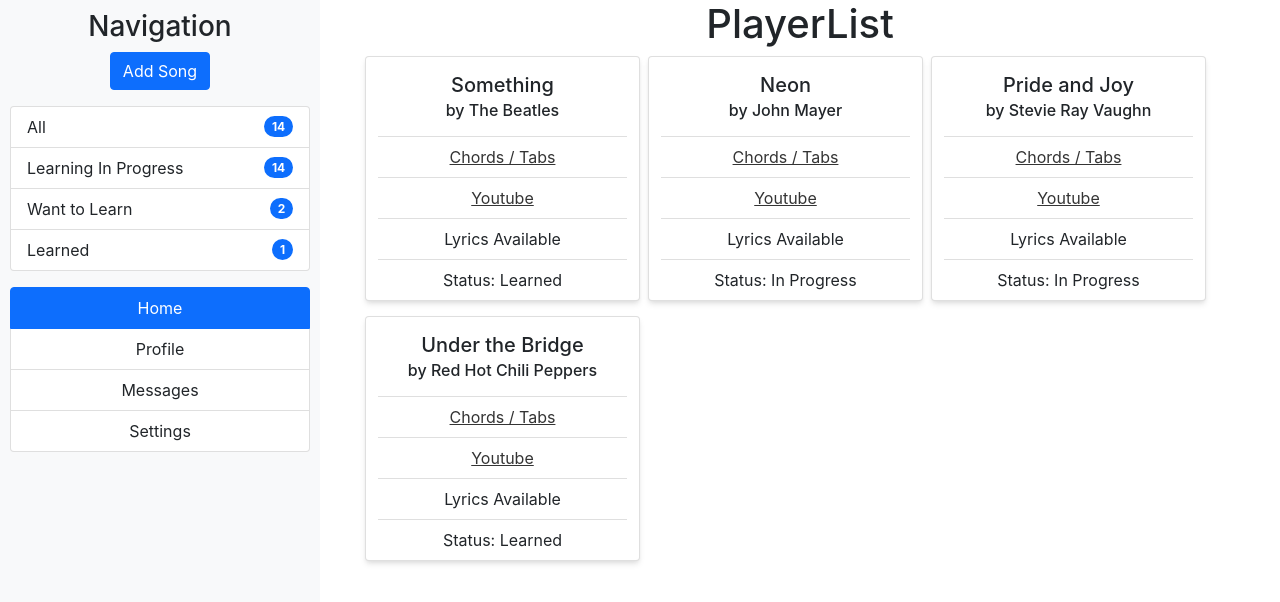
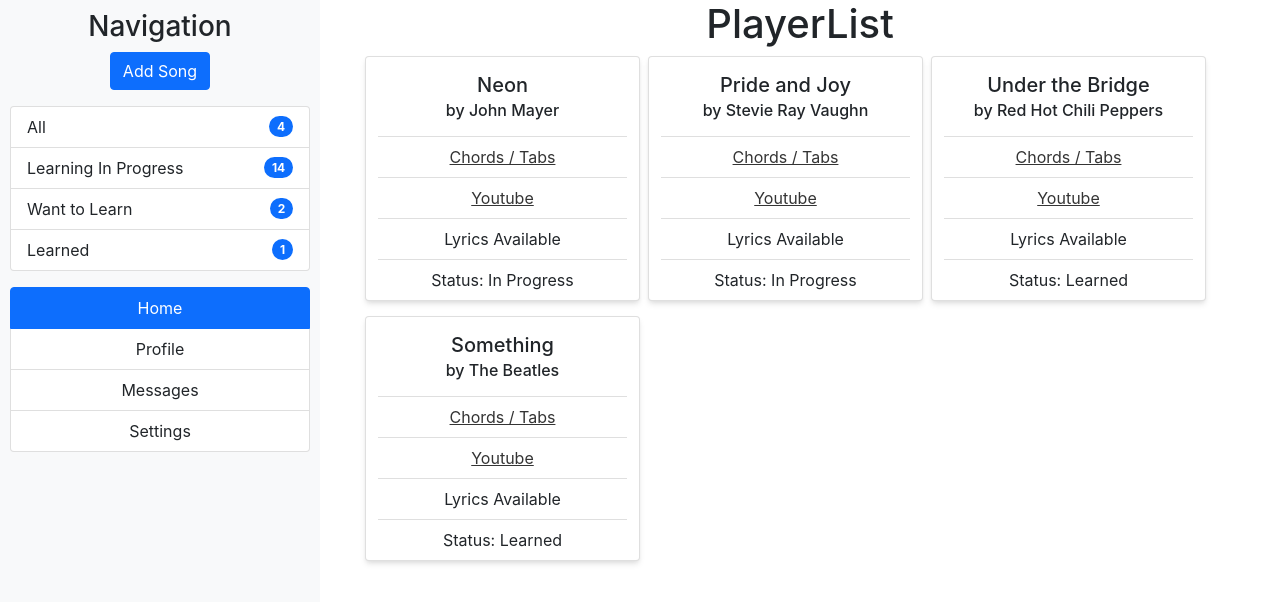
Before and after one commit to willconnell/PlayerList, a React (Create React App) app: page / in a window 1280 px wide. Shown: the top 602 px of the page. Built offline with nearby package versions, Linux system fonts and the light colour scheme.

Commit message:
Added view card functionality

```diff
--- a/src/App.js
+++ b/src/App.js
@@ -3,23 +3,18 @@
 import Sidebar from "./components/Sidebar.js";
 import Cards from "./components/Cards.js";
 import Heading from "./components/Heading.js";
-
 import AddModal from "./components/AddModal.js";
+import ViewCard from "./components/ViewCard";
+// import ViewCard from "./components/ViewCard.js";
 
 function App() {
   const [addShowing, setAddShowing] = useState(false);
+  const [viewCardShowing, setViewCardShowing] = useState(false);
+  const [viewableSong, setViewableSong] = useState("");
+  // const [numLearned, setNumLearned] = useState(0);
+  // const [numToLearn, setNumToLearn] = useState(0);
+  // const [numLearning, setNumLearning] = useState(0);
   const [songs, setSongs] = useState([
-    {
-      id: 1,
-      name: "Something",
-      artist: "The Beatles",
-      chords:
-        "https://tabs.ultimate-guitar.com/tab/the-beatles/something-chords-335727",
-      youtube: "https://www.youtube.com/watch?v=UelDrZ1aFeY",
-      status: "Learned",
-      notes: "",
-      lyrics: "",
-    },
     {
       id: 2,
       name: "Neon",
@@ -52,10 +47,32 @@
       notes: "",
       lyrics: "",
     },
+    {
+      id: 1,
+      name: "Something",
+      artist: "The Beatles",
+      chords:
+        "https://tabs.ultimate-guitar.com/tab/the-beatles/something-chords-335727",
+      youtube: "https://www.youtube.com/watch?v=UelDrZ1aFeY",
+      status: "Learned",
+      notes: "",
+      lyrics: "",
+    },
   ]);
 
   const toggleAddShowing = () => {
     setAddShowing(!addShowing);
+  };
+
+  const toggleViewCard = (id) => {
+    setViewCardShowing(!viewCardShowing);
+    // fetch song data by id and store in viewableSong
+    songs.map((song) => {
+      if (song.id === id) {
+        setViewableSong(song);
+      }
+    });
+    // console.log(songs.id);
   };
 
   const saveSong = () => {
@@ -83,7 +100,10 @@
 
   return (
     <div className="App">
-      <Sidebar toggle={toggleAddShowing} />
+      <Sidebar toggle={toggleAddShowing} allLen={songs.length} />
+      {viewCardShowing && (
+        <ViewCard toggle={toggleViewCard} song={viewableSong} />
+      )}
       {addShowing && (
         <AddModal
           toggle={toggleAddShowing}
@@ -95,7 +115,7 @@
       <Heading />
       <div className="container">
         <div className="row cards-container offset-3 d-flex">
-          <Cards songs={songs} />
+          <Cards songs={songs} toggle={toggleViewCard} />
           {/* {songs.length === 0 ? (
             <p>No Songs to Show</p>
           ) : (
--- a/src/components/AddModal.js
+++ b/src/components/AddModal.js
@@ -45,6 +45,7 @@
             id="exampleFormControlInput1"
             placeholder="Something"
             onChange={(e) => setSongName(e.target.value)}
+            required
           />
         </div>
         <div className="mb-3">
@@ -57,6 +58,7 @@
             id="exampleFormControlInput1"
             placeholder="The Beatles"
             onChange={(e) => setArtist(e.target.value)}
+            required
           />
         </div>
         <div className="mb-3">
@@ -80,6 +82,7 @@
             className="form-control"
             id="exampleFormControlInput1"
             placeholder="http://example.com"
+            onChange={(e) => setYoutube(e.target.value)}
           />
         </div>
 
@@ -116,36 +119,6 @@
           <label htmlFor="radio-learned">Learned</label>
         </div>
 
-        {/* <label className="form-label">Status:</label>
-        <div className="form-check">
-          <input
-            type="radio"
-            id="learning"
-            name="fav_status"
-            value="In Progress"
-            onChange={(e) => setStatus(e.target.value)}
-          />
-          <label for="learning"> Learning In Progress</label>
-          <br />
-          <input
-            type="radio"
-            id="tolearn"
-            name="fav_status"
-            value="To Learn"
-            onChange={(e) => setStatus(e.target.value)}
-          />
-          <label for="tolearn"> Want to Learn</label>
-          <br />
-          <input
-            type="radio"
-            id="learned"
-            name="fav_status"
-            value="Learned"
-            onChange={(e) => setStatus(e.target.value)}
-          />
-          <label for="learned"> Learned</label>
-        </div> */}
-
         <div className="mb-3">
           <label htmlFor="exampleFormControlTextarea1" className="form-label">
             Notes
@@ -155,6 +128,7 @@
             id="exampleFormControlTextarea1"
             rows="3"
             placeholder="Notes"
+            onChange={(e) => setNotes(e.target.value)}
           ></textarea>
         </div>
         <button
--- a/src/components/Card.js
+++ b/src/components/Card.js
@@ -1,8 +1,12 @@
 import React from "react";
 
 const Card = (props) => {
+  const onClick = () => {
+    props.toggle(props.id);
+  };
+
   return (
-    <div className="card">
+    <div className="card clickable" onClick={onClick}>
       <div className="card-body">
         <h5 className="card-title">{props.name}</h5>
         <h6 className="card-subtitle">by {props.artist}</h6>
@@ -17,7 +21,8 @@
           {" "}
           <a
             href={props.chords}
-            target={props.chords != "" ? "_blank" : ""}
+            target={props.chords !== "" ? "_blank" : ""}
+            rel="noreferrer"
             className="card-link"
           >
             Chords / Tabs
@@ -27,7 +32,8 @@
           {" "}
           <a
             href={props.youtube}
-            target={props.youtube != "" ? "_blank" : ""}
+            target={props.youtube !== "" ? "_blank" : ""}
+            rel="noreferrer"
             className="card-link"
           >
             Youtube
--- a/src/components/Cards.js
+++ b/src/components/Cards.js
@@ -5,13 +5,14 @@
     <>
       {props.songs.map((song) => (
         <Card
-          key={song.id}
+          id={song.id}
           name={song.name}
           artist={song.artist}
           chords={song.chords}
           youtube={song.youtube}
           status={song.status}
           lyrics={song.lyrics}
+          toggle={props.toggle}
         />
       ))}
     </>
--- a/src/components/Sidebar.js
+++ b/src/components/Sidebar.js
@@ -11,7 +11,7 @@
         </button>
       </p>
 
-      <StatusList />
+      <StatusList allLen={props.allLen} />
 
       <div className="list-group mt-3" id="list-tab" role="tablist">
         <button
--- a/src/components/StatusList.js
+++ b/src/components/StatusList.js
@@ -1,17 +1,17 @@
 import React from "react";
-import { useState } from "react";
+// import { useState } from "react";
 
-const StatusList = () => {
-  const [numAll, setNumAll] = useState(0);
-  const [numLearning, setNumLearning] = useState(0);
-  const [numToLearn, setNumToLearn] = useState(0);
-  const [numLearned, setNumLearned] = useState(0);
+const StatusList = (props) => {
+  // const [numAll, setNumAll] = useState(0);
+  // const [numLearning, setNumLearning] = useState(0);
+  // const [numToLearn, setNumToLearn] = useState(0);
+  // const [numLearned, setNumLearned] = useState(0);
 
   return (
     <ul className="list-group">
       <button className="slist list-group-item d-flex justify-content-between align-items-center">
         All
-        <span className="badge bg-primary rounded-pill">14</span>
+        <span className="badge bg-primary rounded-pill">{props.allLen}</span>
       </button>
       <button className="slist list-group-item d-flex justify-content-between align-items-center">
         Learning In Progress
--- /dev/null
+++ b/src/components/ViewCard.js
@@ -0,0 +1,48 @@
+import React from "react";
+import { BsX } from "react-icons/bs";
+
+const ViewCard = (props) => {
+  return (
+    <>
+      <div className="backdrop" />
+      <div className="addmodal">
+        <div className="modalheading d-flex justify-content-between">
+          <span />
+          <h1 style={{ textAlign: "center" }}>{props.song.name}</h1>
+          <BsX className="modalX" onClick={props.toggle} />
+        </div>
+        <div className="modalheading d-flex justify-content-between">
+          <span />
+          <h2 style={{ textAlign: "center" }}>by {props.song.artist}</h2>
+          {/* keep modalX here for consistent layout, but make it invisible and non-functional */}
+          <BsX className="modalX hidden" />
+        </div>
+        <p>Link to Chords Badge</p>
+        <p>Embedded youtube video</p>
+        <p>Lyrics in a nice format; use Lorem ipsum</p>
+        <p>Mark as Learned button</p>
+        <p>Edit button</p>
+        <p>
+          Lorem ipsum dolor sit amet, consectetur adipiscing elit, sed do
+          eiusmod tempor incididunt ut labore et dolore magna aliqua. Ut enim ad
+          minim veniam, quis nostrud exercitation ullamco laboris nisi ut
+          aliquip ex ea commodo consequat. Duis aute irure dolor in
+          reprehenderit in voluptate velit esse cillum dolore eu fugiat nulla
+          pariatur. Excepteur sint occaecat cupidatat non proident, sunt in
+          culpa qui officia deserunt mollit anim id est laborum
+        </p>
+        <p>
+          Lorem ipsum dolor sit amet, consectetur adipiscing elit, sed do
+          eiusmod tempor incididunt ut labore et dolore magna aliqua. Ut enim ad
+          minim veniam, quis nostrud exercitation ullamco laboris nisi ut
+          aliquip ex ea commodo consequat. Duis aute irure dolor in
+          reprehenderit in voluptate velit esse cillum dolore eu fugiat nulla
+          pariatur. Excepteur sint occaecat cupidatat non proident, sunt in
+          culpa qui officia deserunt mollit anim id est laborum
+        </p>
+      </div>
+    </>
+  );
+};
+
+export default ViewCard;
--- a/src/index.css
+++ b/src/index.css
@@ -83,6 +83,15 @@
   font-size: x-large;
 }
 
+.hidden {
+  color: white;
+  cursor: default;
+}
+
+.clickable {
+  cursor: pointer;
+}
+
 .card-link {
   color: rgb(52, 52, 52);
 }
```
